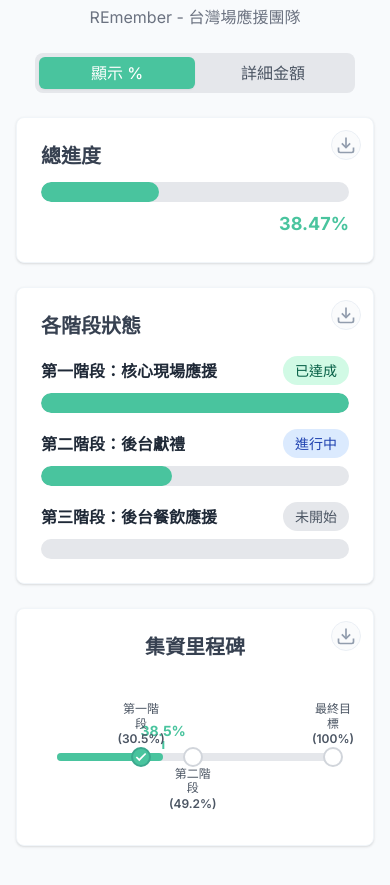
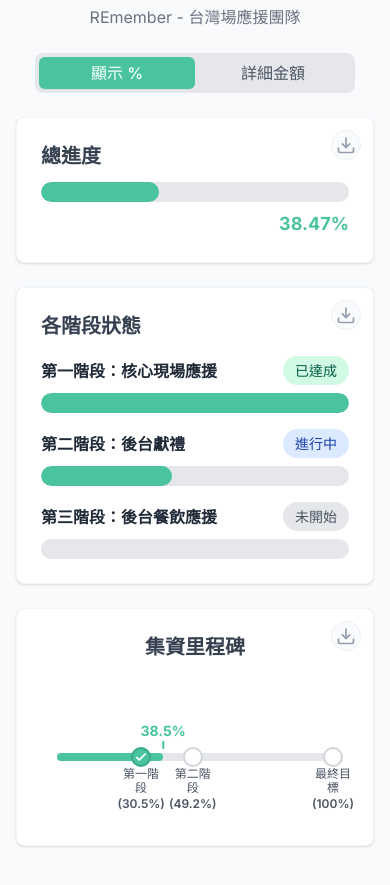
Before and after one commit to the99thcloud/REmember_Fund, a plain HTML site: page index.html in a window 390 px wide. Shown: the part 123-1008 px from the top of the page. Drawn offline with nearby package versions, Linux system fonts and the light colour scheme.

Commit message:
Update index.html

```diff
--- a/index.html
+++ b/index.html
@@ -49,7 +49,7 @@
         .status-inprogress { background-color: #dbeafe; color: #1e40af; }
         .status-pending { background-color: #e5e7eb; color: #4b5563; }
         .milestone-dot { width: 1.25rem; height: 1.25rem; border-radius: 9999px; transition: all 0.3s ease; display: flex; align-items: center; justify-content: center; }
-        .milestone-label { position: absolute; bottom: -2.5rem; left: 50%; transform: translateX(-50%); text-align: center; font-size: 0.875rem; color: #4b5563; white-space: nowrap; }
+        .milestone-label { position: absolute; bottom: -2.8rem; left: 50%; transform: translateX(-50%); text-align: center; font-size: 0.875rem; color: #4b5563; white-space: nowrap; }
 
         /* Toggle Switch Styles */
         .toggle-label { cursor: pointer; padding: 0.25rem 0.75rem; border-radius: 0.375rem; transition: background-color 0.2s; }
@@ -67,14 +67,6 @@
                 font-size: 0.75rem; /* Smaller font on mobile */
                 white-space: normal; /* Allow text to wrap */
                 line-height: 1.2;
-            }
-            #milestone1 .milestone-label, #milestone3 .milestone-label {
-                bottom: auto; /* Reset bottom position */
-                top: -2.8rem; /* Position above the line */
-            }
-             #milestone2 .milestone-label {
-                top: auto; /* Reset top position */
-                bottom: -2.8rem; /* Position below the line */
             }
             .milestone-container {
                 margin-top: 2rem; /* Add margin to prevent overlap with title */
```
